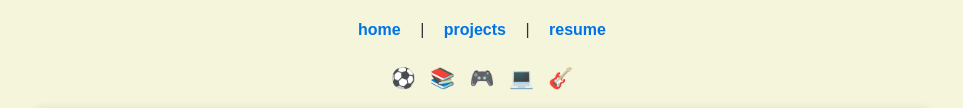
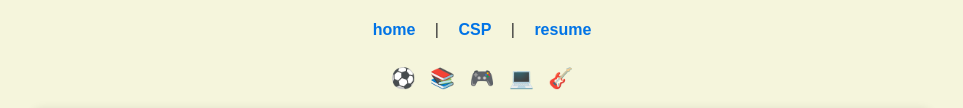
Before and after one commit to aliozanoguz/aliozanoguz.github.io, a plain HTML site: page index.html in a window 1280 px wide. Shown: the part 274-382 px from the top of the page, without its empty margins (158-1121 px from the left). Drawn offline with Linux system fonts and the light colour scheme.

Commit message:
Update index.html

```diff
--- a/index.html
+++ b/index.html
@@ -87,7 +87,7 @@
 
     <nav>
         <a href="#">home</a> |
-        <a href="#">projects</a> |
+        <a href="CSP.html">CSP</a> |
         <a href="#">resume</a>
     </nav>
 
```
